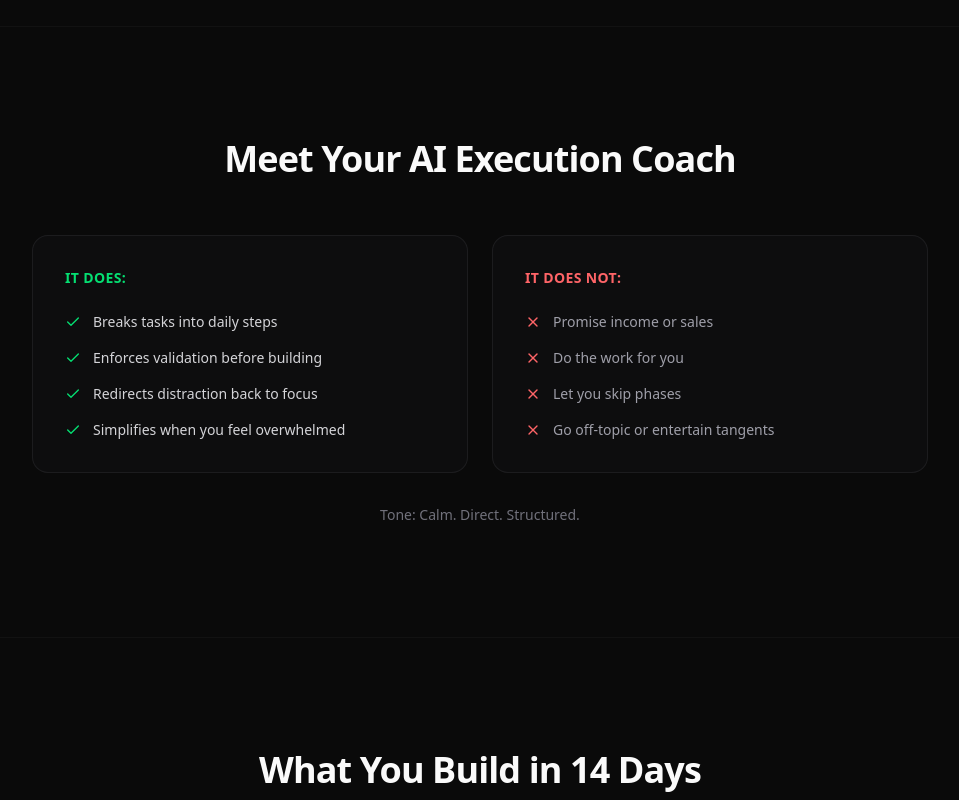
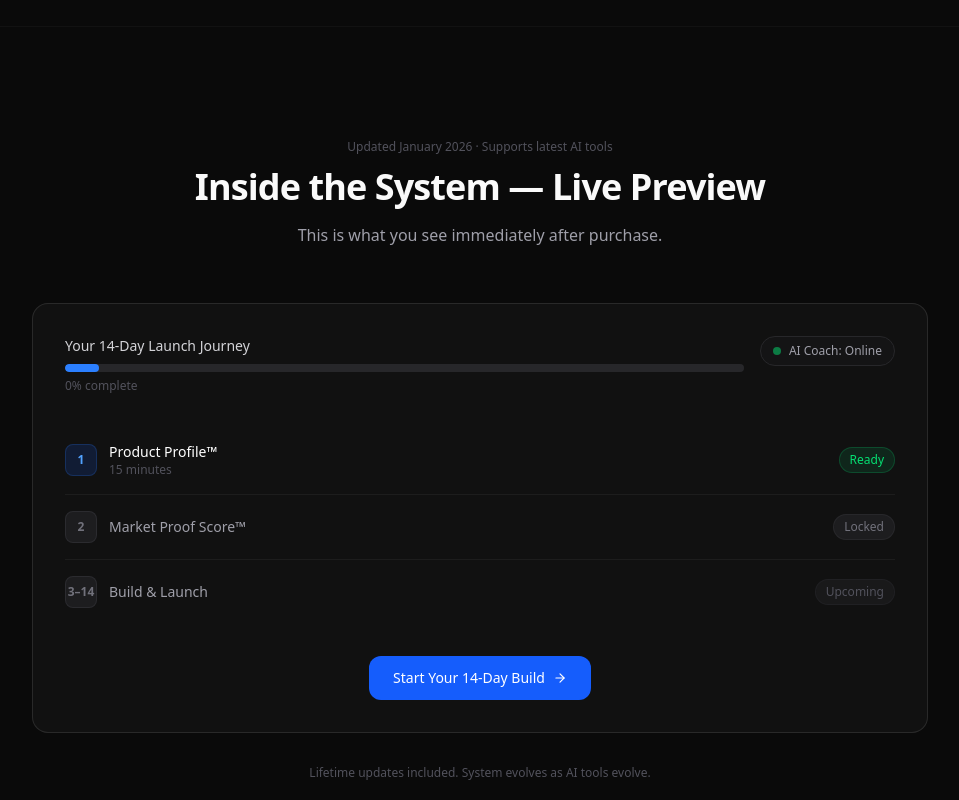
Before and after one commit to moumenbrahim009-beep/oneproductai1, a Next.js app: page / in a window 1280 px wide. Shown: the part 3640-4440 px from the top of the page, without its empty margins (160-1119 px from the left). Built offline with nearby package versions, Linux system fonts and the light colour scheme.

Commit message:
add Inside the System preview section

```diff
--- a/src/app/page.tsx
+++ b/src/app/page.tsx
@@ -362,6 +362,90 @@ export default function Home() {
         </section>
 
         {/* ══════════════════════════════════════
+            INSIDE THE SYSTEM — LIVE PREVIEW
+        ══════════════════════════════════════ */}
+        <section className="py-28 px-6">
+          <div className="max-w-4xl mx-auto">
+            <FadeIn>
+              <p className="text-xs text-zinc-600 text-center mb-3">Updated January 2026 · Supports latest AI tools</p>
+              <h2 className="text-3xl md:text-4xl font-bold tracking-tight mb-4 text-center">Inside the System — Live Preview</h2>
+              <p className="text-zinc-400 text-center mb-14">This is what you see immediately after purchase.</p>
+            </FadeIn>
+
+            <FadeIn delay={0.1}>
+              <div className="rounded-2xl border border-white/10 bg-white/[0.03] p-6 md:p-8 hover:border-blue-500/30 transition-colors duration-300">
+                {/* Top Row */}
+                <div className="flex flex-col sm:flex-row sm:items-center sm:justify-between gap-4 mb-8">
+                  <div className="flex-1">
+                    <p className="text-sm text-zinc-300 font-medium mb-2">Your 14-Day Launch Journey</p>
+                    <div className="relative h-2 rounded-full bg-zinc-800 overflow-hidden">
+                      <div className="absolute inset-y-0 left-0 w-[5%] rounded-full bg-blue-500" />
+                    </div>
+                    <p className="text-xs text-zinc-600 mt-1.5">0% complete</p>
+                  </div>
+                  <div className="flex items-center gap-2 px-3 py-1.5 rounded-full border border-zinc-800 bg-zinc-900/50 self-start">
+                    <div className="w-2 h-2 rounded-full bg-green-400 animate-pulse" />
+                    <span className="text-xs text-zinc-400">AI Coach: Online</span>
+                  </div>
+                </div>
+
+                {/* Day List */}
+                <div className="space-y-0">
+                  <div className="flex items-center justify-between py-4 border-b border-white/5">
+                    <div className="flex items-center gap-3">
+                      <div className="w-8 h-8 rounded-lg bg-blue-600/15 border border-blue-500/20 flex items-center justify-center">
+                        <span className="text-xs font-bold text-blue-400">1</span>
+                      </div>
+                      <div>
+                        <p className="text-sm text-white font-medium">Product Profile™</p>
+                        <p className="text-xs text-zinc-600">15 minutes</p>
+                      </div>
+                    </div>
+                    <span className="text-xs font-medium text-green-400 px-2.5 py-1 rounded-full bg-green-400/10 border border-green-400/20">Ready</span>
+                  </div>
+
+                  <div className="flex items-center justify-between py-4 border-b border-white/5">
+                    <div className="flex items-center gap-3">
+                      <div className="w-8 h-8 rounded-lg bg-zinc-800/60 border border-zinc-700/40 flex items-center justify-center">
+                        <span className="text-xs font-bold text-zinc-500">2</span>
+                      </div>
+                      <div>
+                        <p className="text-sm text-zinc-400 font-medium">Market Proof Score™</p>
+                      </div>
+                    </div>
+                    <span className="text-xs font-medium text-zinc-500 px-2.5 py-1 rounded-full bg-zinc-800/60 border border-zinc-700/30">Locked</span>
+                  </div>
+
+                  <div className="flex items-center justify-between py-4">
+                    <div className="flex items-center gap-3">
+                      <div className="w-8 h-8 rounded-lg bg-zinc-800/60 border border-zinc-700/40 flex items-center justify-center">
+                        <span className="text-xs font-bold text-zinc-500">3–14</span>
+                      </div>
+                      <div>
+                        <p className="text-sm text-zinc-400 font-medium">Build &amp; Launch</p>
+                      </div>
+                    </div>
+                    <span className="text-xs font-medium text-zinc-600 px-2.5 py-1 rounded-full bg-zinc-800/40 border border-zinc-700/20">Upcoming</span>
+                  </div>
+                </div>
+
+                {/* CTA */}
+                <div className="mt-8 text-center">
+                  <a href="#pricing" className="inline-flex items-center gap-2 bg-blue-600 hover:bg-blue-700 text-white font-medium px-6 py-3 rounded-xl transition-colors text-sm">
+                    Start Your 14-Day Build
+                    <ArrowRight className="w-3.5 h-3.5" />
+                  </a>
+                </div>
+              </div>
+            </FadeIn>
+
+            <FadeIn delay={0.15}>
+              <p className="text-center text-zinc-600 text-xs mt-8">Lifetime updates included. System evolves as AI tools evolve.</p>
+            </FadeIn>
+          </div>
+        </section>
+
+        {/* ══════════════════════════════════════
             6. AI EXECUTION COACH
         ══════════════════════════════════════ */}
         <section className="py-28 px-6">
```
